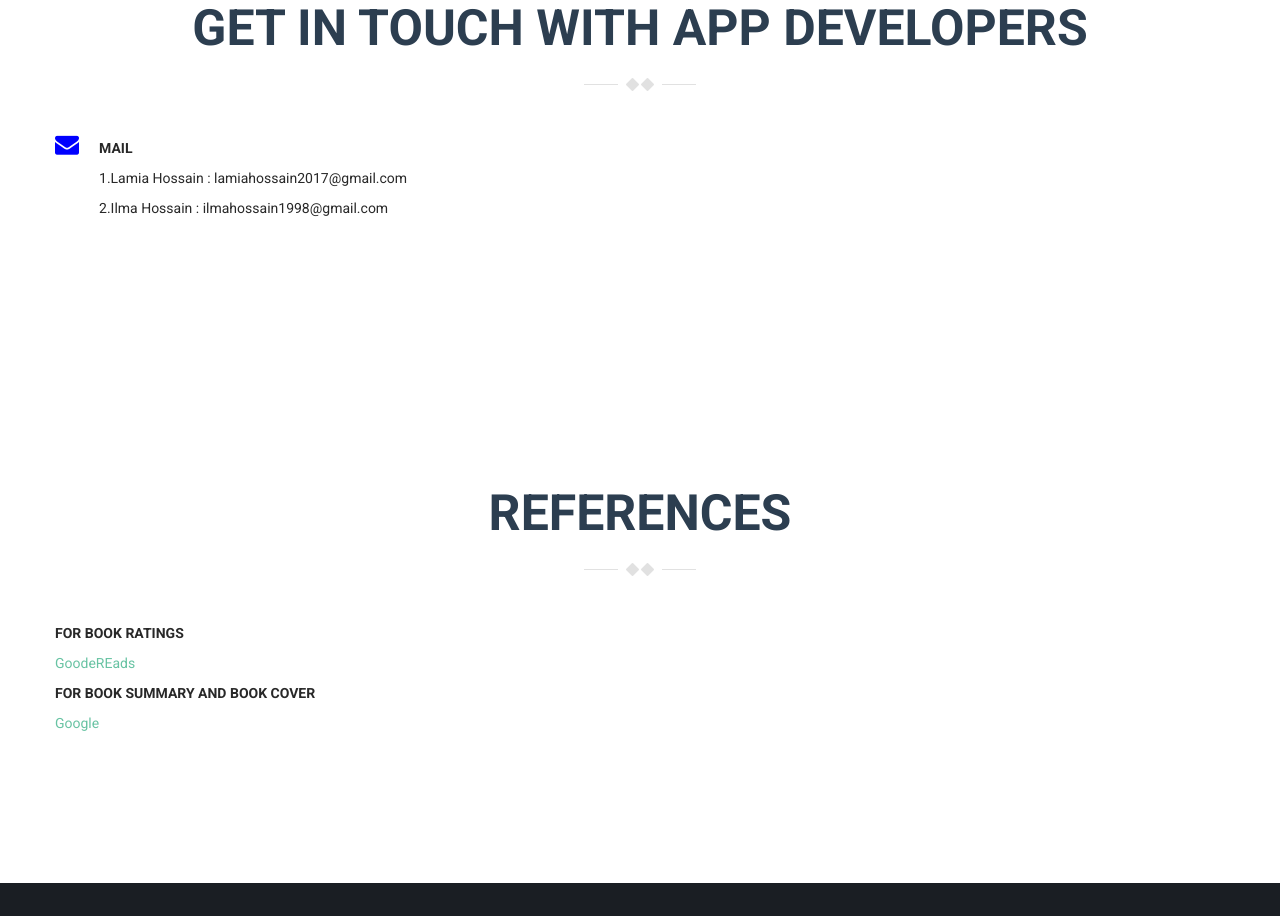
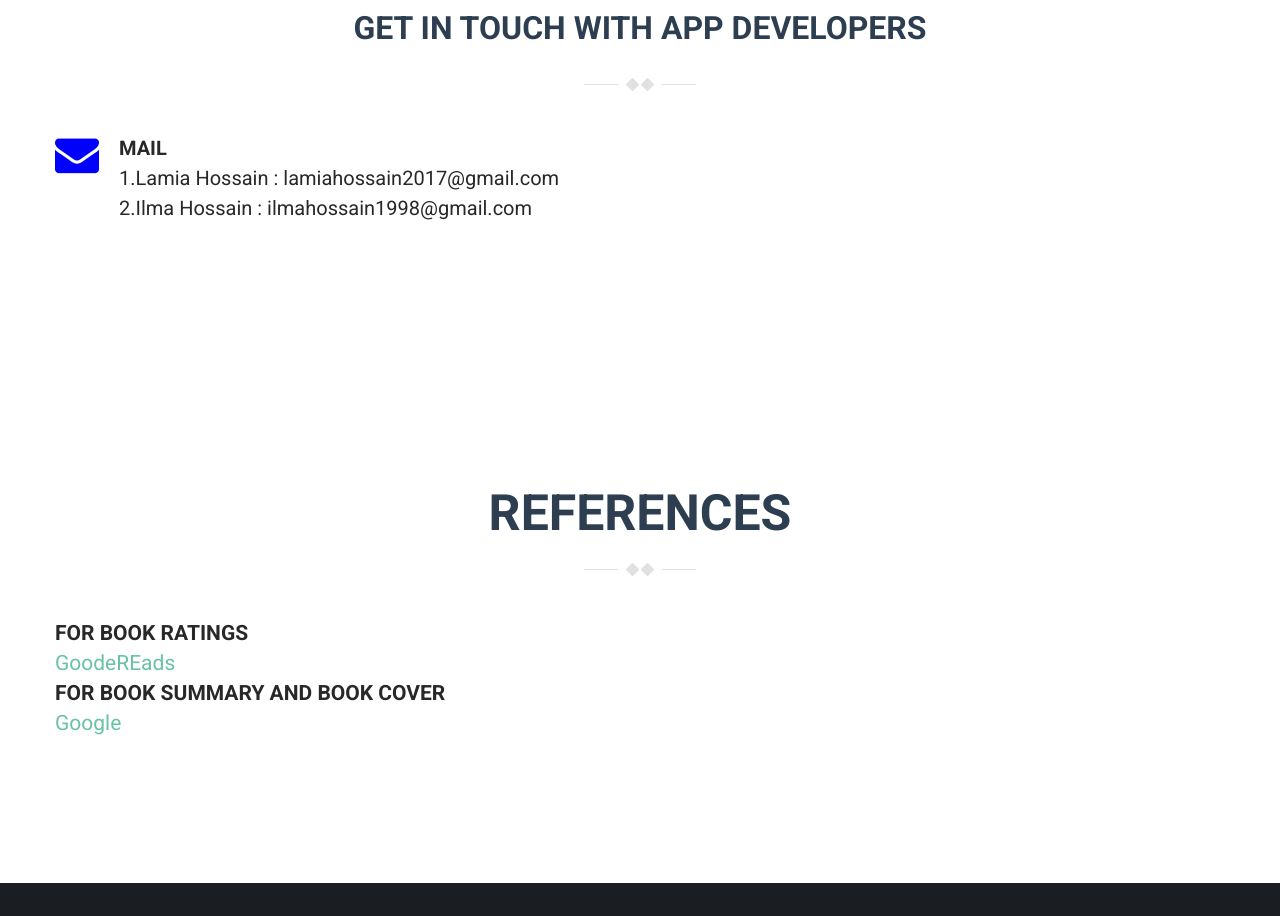
Before and after one commit to ilma105/bookwompro.github.io, a plain HTML site: page INDEX.html in a window 1280 px wide. Shown: the part 10749-11665 px from the top of the page. Drawn offline with Linux system fonts and the light colour scheme; some packages are replaced by stand-ins of ours; a script that the page names is missing.

Commit message:
Update INDEX.html

```diff
--- a/INDEX.html
+++ b/INDEX.html
@@ -967,15 +967,15 @@
     <!-- Contact Section -->
     <section id="contact" class="contact-section section-padding">
       <div class="container">
-        <h2 class="section-title wow fadeInUp">Get in touch with App Developers</h2>
+        <h2 class="section-title wow fadeInUp" style="font-size: 32px">Get in touch with App Developers</h2>
 
         <div class="row">
 
             <div class="row center-xs">
 
               <div class="col-sm-6">
-                <i class="fa fa-envelope" style="font-size:24px;color:blue"></i>
-                <div class="contact-number">
+                <i class="fa fa-envelope" style="font-size:44px;color:blue"></i>
+                <div class="contact-number" style="font-size: 20px">
                   <strong>Mail </strong>
                  1.Lamia Hossain : lamiahossain2017@gmail.com<br>
                  2.Ilma Hossain : ilmahossain1998@gmail.com
@@ -999,7 +999,7 @@
 
               <div class="col-sm-6">
                 <i  style="font-size:24px;color:blue"></i>
-                <div class="contact-number">
+                <div class="contact-number" style="font-size: 21px">
                   <strong>For book ratings </strong>
                 <a href="https://www.goodreads.com/shelf/show/must-read">GoodeREads</a><br>
                 <strong>For Book Summary and Book Cover</strong>
```
